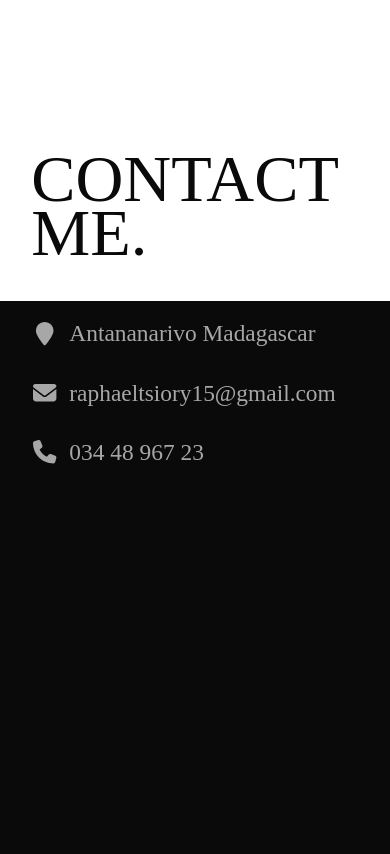
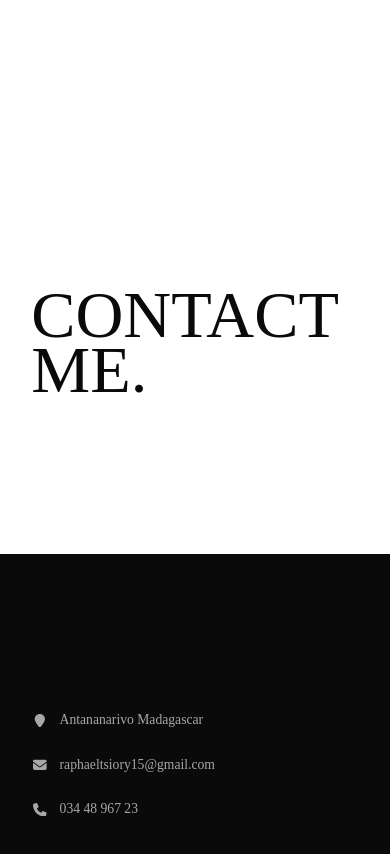
Before and after one commit to Tsiory15/Portfolio, a Next.js app: page / in a window 390 px wide. Shown: the part 5700-6554 px from the top of the page. Built offline with nearby package versions, Linux system fonts and the light colour scheme.

Commit message:
responsive adjust

```diff
--- a/src/app/pages/hero.css
+++ b/src/app/pages/hero.css
@@ -294,6 +294,18 @@
     height: 60vh;
     width: 25vw;
   }
+  .contact_main_container{
+    grid-template-rows: repeat(2,1fr);
+  }
+  .contact_me{
+    align-items: center;
+  }
+  .link_contact{
+    font-size: 5vw;
+  }
+  .another_container{
+    align-items: center;
+  }
 }
 @media (max-width:768px) {
   .intropic{
@@ -318,7 +330,7 @@
     align-items: baseline;
   }
   .link_contact{
-    font-size: 6vw;
+    font-size: 3.5vw;
     gap: 0.8rem;
   }
   .title{
```
